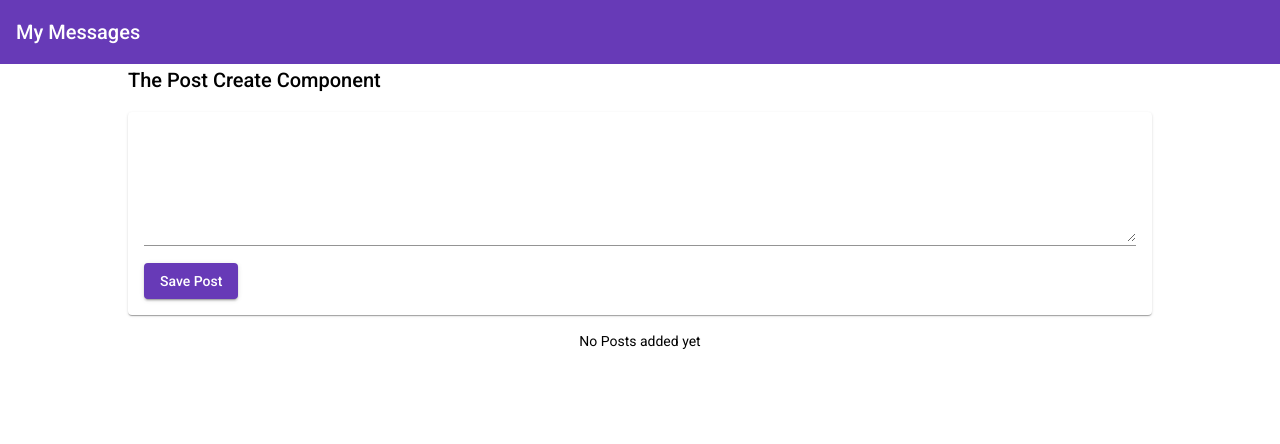
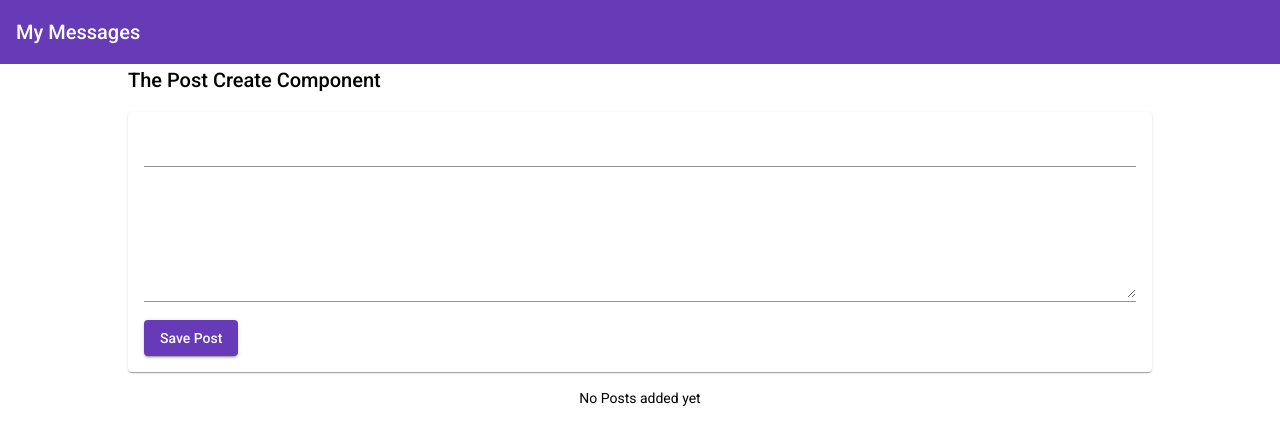
Before and after one commit to AMGAS14/my-shopingify, an Angular app: page / in a window 1280 px wide. Shown: the top 444 px of the page. Built offline with nearby package versions, Linux system fonts and the light colour scheme.

Commit message:
footer commit

```diff
--- a/src/app/app.module.ts
+++ b/src/app/app.module.ts
@@ -12,14 +12,16 @@
 import { BrowserAnimationsModule } from '@angular/platform-browser/animations' ;
 import { HeaderComponent } from "./header/header.component" ;
 import { PostListComponent } from './post-list/post-list.component' ;
-import { MatExpansionModule } from '@angular/material/expansion' ;
+import { MatExpansionModule } from '@angular/material/expansion';
+import { FooterComponent } from './footer/footer.component' ;
 
 @NgModule({
   declarations: [
     AppComponent,
     PostCreateComponent,
     PostListComponent,
-    HeaderComponent
+    HeaderComponent,
+    FooterComponent
   ],
   imports: [
     BrowserModule,
--- /dev/null
+++ b/src/app/footer/footer.component.html
@@ -0,0 +1 @@
+<p>footer works!</p>
--- /dev/null
+++ b/src/app/footer/footer.component.ts
@@ -0,0 +1,15 @@
+import { Component, OnInit } from '@angular/core';
+
+@Component({
+  selector: 'app-footer',
+  templateUrl: './footer.component.html',
+  styleUrls: ['./footer.component.css']
+})
+export class FooterComponent implements OnInit {
+
+  constructor() { }
+
+  ngOnInit(): void {
+  }
+
+}
--- a/src/app/posts/post-create/post-create.component.html
+++ b/src/app/posts/post-create/post-create.component.html
@@ -1,9 +1,15 @@
 <h2> The Post Create Component </h2>
 
 <mat-card>
+
     <mat-form-field>
-        <textarea matInput rows="6" [(ngModel)] = "enteredValue" ></textarea>
+        <input matInput type="text" [(ngModel)] = "enteredTitle" >
     </mat-form-field>
+
+    <mat-form-field>
+        <textarea matInput rows="6" [(ngModel)] = "enteredContent" ></textarea>
+    </mat-form-field>
+
     <button mat-raised-button
     color = "primary"
     (click)="onAddPost()">Save Post</button>
--- a/src/app/posts/post-create/post-create.component.ts
+++ b/src/app/posts/post-create/post-create.component.ts
@@ -7,10 +7,13 @@
     styleUrls: ['./post-create.component.css']
 })
 export class PostCreateComponent {
-    enteredValue = '';
-    newPost = 'NO CONTENT';
+    enteredTitle = '';
+    enteredContent = '';
 
     onAddPost(){
-        this.newPost = this.enteredValue;
+       const post = {
+           title: this.enteredTitle,
+           content: this.enteredContent
+        };
     }
 }
```
Also changed, not shown: src/app/footer/footer.component.css (added), 1 other file (tests, documents, lock files or other folders).
